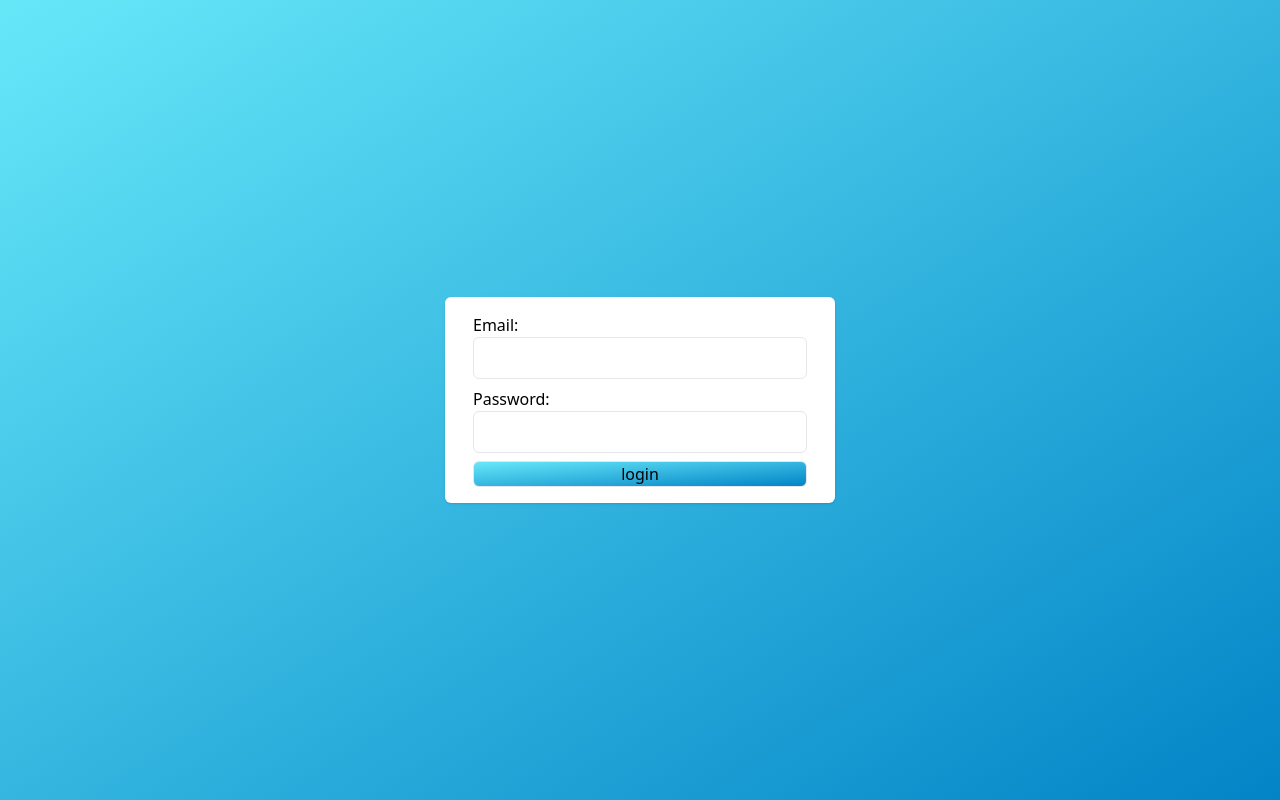
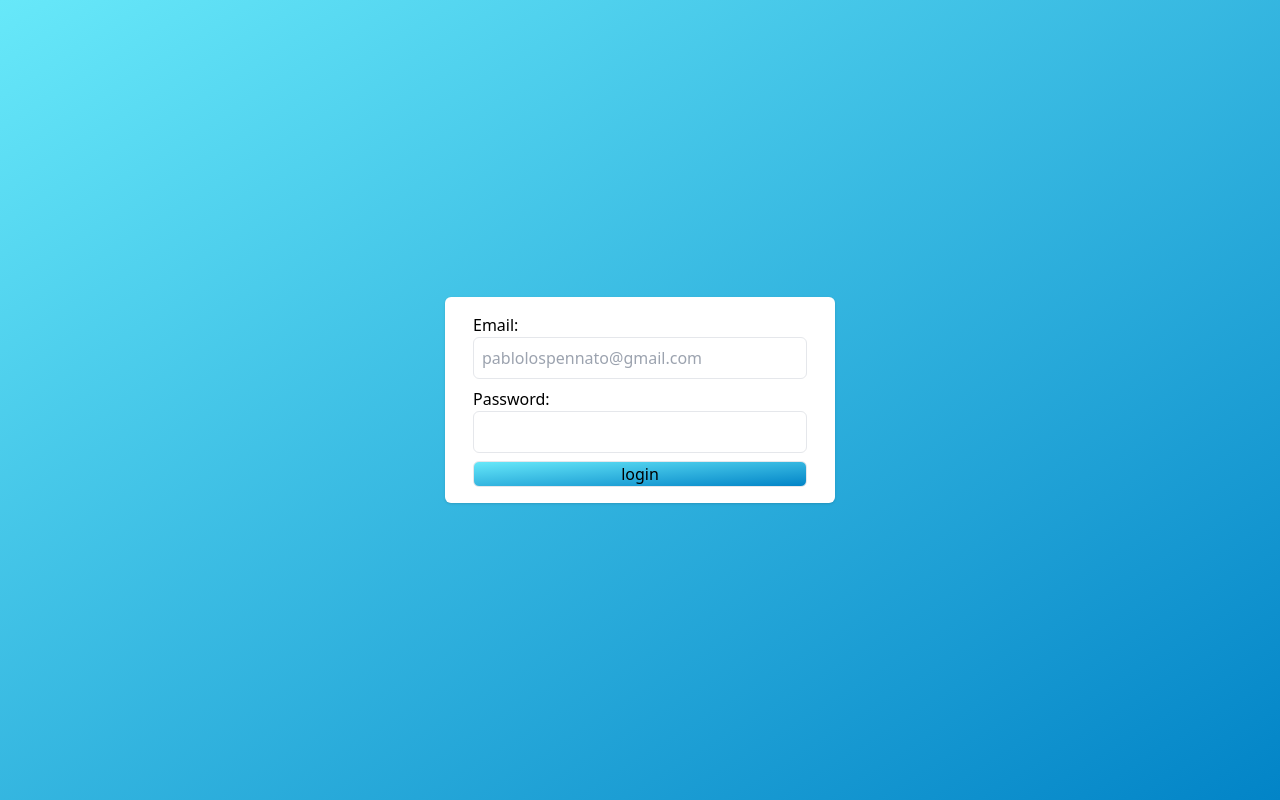
Before and after one commit to pablolospe/kamalaya-front, a Next.js app: page /auth/login in a window 1280 px wide. Built offline with nearby package versions, Linux system fonts and the light colour scheme.

Commit message:
placeholder login

```diff
--- a/app/auth/login/page.tsx
+++ b/app/auth/login/page.tsx
@@ -27,6 +27,7 @@ function LoginPage() {
                         className='w-full p-2 border rounded-md'
                         onChange={(e) => (email.current = e.target.value)}
                         // value={''}
+                        placeholder='pablolospennato@gmail.com'
                     />
                 </label>
                 <label htmlFor="pass">Password:  &nbsp;
```
